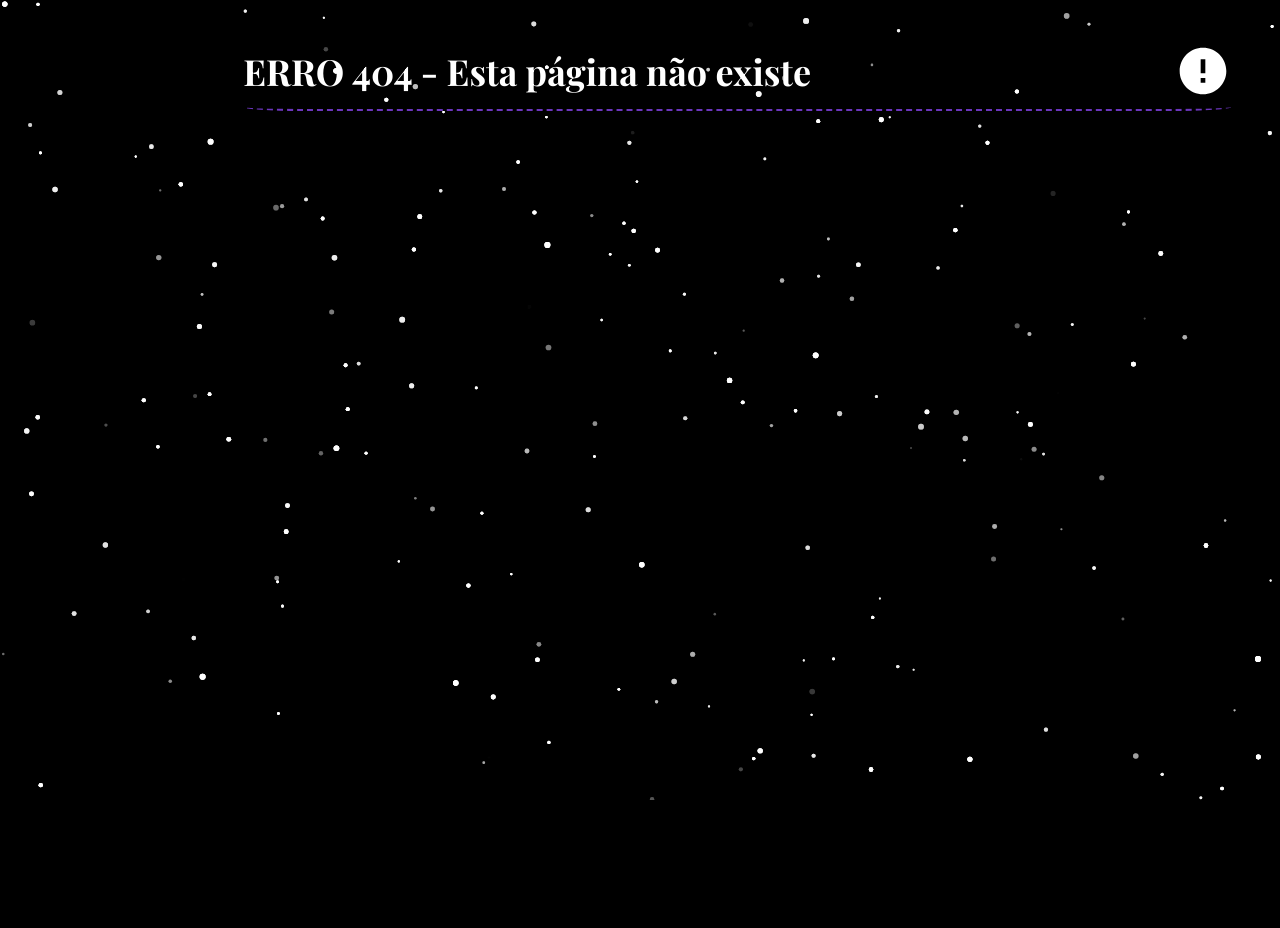
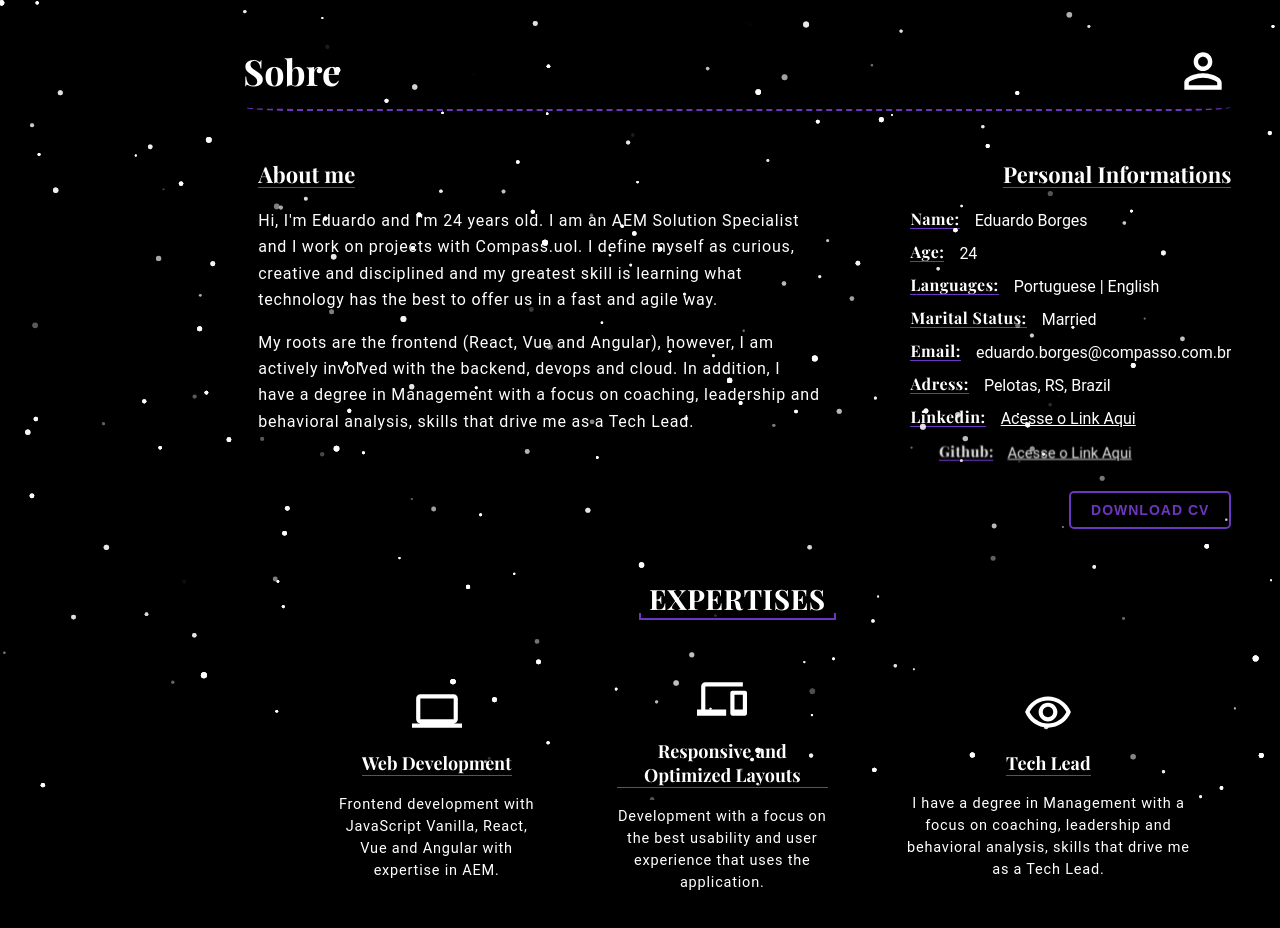
Before and after one commit to Eduardo-SBorges/portifolio, a React (Create React App) app: page /about in a window 1280 px wide. Before the commit this address had no page. Shown: the top 928 px of the page. Before the commit the page ends 800 px from the top, so only its background shows below. Built offline with nearby package versions, Linux system fonts and the light colour scheme; the HTML template or start-up script is replaced by a standard one.

Commit message:
write: home and about have been translated

```diff
--- a/package.json
+++ b/package.json
@@ -13,10 +13,8 @@
     "@testing-library/react": "^11.2.7",
     "@testing-library/user-event": "^12.8.3",
     "framer-motion": "4.1.17",
-    "particles.js": "^2.0.0",
     "react": "^17.0.2",
     "react-dom": "^17.0.2",
-    "react-particles-js": "^3.6.0",
     "react-router-dom": "^6.2.1",
     "react-scripts": "4.0.3",
     "react-tsparticles": "^1.37.5",
--- a/src/App.js
+++ b/src/App.js
@@ -31,11 +31,11 @@ const App = () => {
           <AnimatePresence>
             <Routes location={location} key={location.key}>
               <Route path="/" element={<HomeScreen />} />
-              <Route path="/sobre" element={<AboutScreen />} />
-              <Route path="/experiencia" element={<ResumeScreen />} />
-              <Route path="/habilidades" element={<SkillsScreen />} />
+              <Route path="/about" element={<AboutScreen />} />
+              <Route path="/experience" element={<ResumeScreen />} />
+              <Route path="/skills" element={<SkillsScreen />} />
               <Route path="/portfolio" element={<PortfolioScreen />} />
-              <Route path="/contato" element={<ContactScreen />} />
+              <Route path="/contact" element={<ContactScreen />} />
               <Route path="*" element={<ErrorScreen />} />
             </Routes>
           </AnimatePresence>
--- a/src/components/Expertises/Expertises.styled.js
+++ b/src/components/Expertises/Expertises.styled.js
@@ -58,6 +58,7 @@ export const Header = styled(motion.div)`
 `;
 
 export const UL = styled(motion.ul)`
+  text-align: center;
   list-style: none;
   display: flex;
   position: relative;
--- a/src/components/Footer/Footer.js
+++ b/src/components/Footer/Footer.js
@@ -20,7 +20,7 @@ const Footer = () => {
         ))}
       </BoxSocial>
       <Paragraph text={`${time.year} @ ${personalData.name}.`} />
-      <Paragraph text="Todos os direitos reservados." />
+      <Paragraph text="All rights reserved." />
     </Container>
   );
 };
--- a/src/components/PersonalInfo/PersonalInfo.js
+++ b/src/components/PersonalInfo/PersonalInfo.js
@@ -4,11 +4,12 @@ import Paragraph from '../Paragraph/Paragraph';
 import Container from './PersonalInfo.styled';
 import { animaItems, animaSubItems } from '../../constants/animation';
 
-export const PersonalInfo = ({ title, text }) => {
+export const PersonalInfo = ({ title, text_one, text_two }) => {
   return (
     <Container variants={animaItems}>
       <Title size="h3" text={title} variants={animaSubItems} />
-      <Paragraph text={text} variants={animaSubItems} />
+      <Paragraph text={text_one} variants={animaSubItems} />
+      <Paragraph text={text_two} variants={animaSubItems} />
     </Container>
   );
 };
--- a/src/constants/data.js
+++ b/src/constants/data.js
@@ -25,10 +25,12 @@ import deploy11 from '../assets/img/deploy11.jpg';
 export const personalData = {
   name: 'Eduardo Borges',
   imgProfileSrc: imgAvatar,
-  profission: 'Desenvolvedor!',
-  aboutMeTitle: 'Sobre mim',
-  aboutMeText:
-    'Olá, sou Eduardo! Formado em Administração de Empresas com foco em coaching e análise comportamental. Buscando uma nova paixão, me encontrei no universo da tecnologia. Atualmente, estou trabalhando como desenvolvedor AEM, especificamente com desenvolvimento de aplicações web. Curioso, criativo e disciplinado, fico na maior parte do meu tempo livre estudando novas tecnologias, batendo papo em calls com amigos e com a família (sou casado). Tenho experiência em visão de negócios e gestão de pessoas, assim como habilidades em liderança e comunicação com foco em entrega de resultados.',
+  profission: 'AEM Solution Specialist!',
+  aboutMeTitle: 'About me',
+  aboutMeTextOne:
+    "Hi, I'm Eduardo and I'm 24 years old. I am an AEM Solution Specialist and I work on projects with Compass.uol. I define myself as curious, creative and disciplined and my greatest skill is learning what technology has the best to offer us in a fast and agile way.",
+  aboutMeTextTwo:
+    "My roots are the frontend (React, Vue and Angular), however, I am actively involved with the backend, devops and cloud. In addition, I have a degree in Management with a focus on coaching, leadership and behavioral analysis, skills that drive me as a Tech Lead."
 };
 
 // Social Media
@@ -38,22 +40,22 @@ const sizeLogo = `large`;
 
 export const expert = [
   {
-    title: 'Desenvolvimento Web',
+    title: 'Web Development',
     icon: <ComputerOutlined fontSize={sizeLogo} />,
     description:
-      'Desenvolvimento Web Front-end utilizando a tecnologia ADOBE AEM (Adobe Experience Manager).',
+      'Frontend development with JavaScript Vanilla, React, Vue and Angular with expertise in AEM.',
   },
   {
-    title: 'Responsividade',
+    title: 'Responsive and Optimized Layouts',
     icon: <DevicesOutlined fontSize={sizeLogo} />,
     description:
-      'Desenvolvimento de aplicações WEB personalizadas e que se adequem a todos os dispositivos e interfaces na atual geração.',
+      'Development with a focus on the best usability and user experience that uses the application.',
   },
   {
-    title: 'Web Design',
+    title: 'Tech Lead',
     icon: <RemoveRedEyeOutlined fontSize={sizeLogo} />,
     description:
-      'Com o objetivo de me tornar um NINJA em estilização de sites, busco criar sites com designs modernos, animados e criativos.',
+      'I have a degree in Management with a focus on coaching, leadership and behavioral analysis, skills that drive me as a Tech Lead.',
   },
 ];
 
@@ -158,12 +160,12 @@ export const personalEducation = [
 // Screen About Me
 
 export const personalInformation = {
-  title: 'Informações Pessoais',
+  title: 'Personal Informations',
   name: 'Eduardo Borges',
-  age: '23',
-  languages: 'Português e Inglês',
-  state: 'Casado',
-  residence: 'Pelotas, RS, Brasil',
+  age: '24',
+  languages: 'Portuguese | English',
+  state: 'Married',
+  residence: 'Pelotas, RS, Brazil',
   email: 'eduardo.borges@compasso.com.br',
   linkedin: 'https://www.linkedin.com/in/eduardoxxborges/',
   github: 'https://github.com/Eduardo-SBorges',
--- a/src/constants/navLinks.js
+++ b/src/constants/navLinks.js
@@ -11,33 +11,33 @@ const sizeLogoSvg = `medium`;
 
 export const navLinks = [
   {
-    name: 'INICIO',
+    name: 'HOME',
     src: '/',
     svgLogo: <HomeOutlined fontSize={sizeLogoSvg} />,
   },
   {
-    name: 'SOBRE',
-    src: '/sobre',
+    name: 'ABOUT',
+    src: '/about',
     svgLogo: <PermIdentity fontSize={sizeLogoSvg} />,
   },
   {
-    name: 'EXPERIÊNCIA',
-    src: '/experiencia',
+    name: 'EXPERIENCE',
+    src: '/experience',
     svgLogo: <BadgeOutlined fontSize={sizeLogoSvg} />,
   },
   {
-    name: 'HABILIDADES',
-    src: '/habilidades',
+    name: 'SKILLS',
+    src: '/skills',
     svgLogo: <BookOutlined fontSize={sizeLogoSvg} />,
   },
   {
-    name: 'PORTFÓLIO',
+    name: 'PORTFOLIO',
     src: '/portfolio',
     svgLogo: <WorkOutlineOutlined fontSize={sizeLogoSvg} />,
   },
   {
-    name: 'CONTATO',
-    src: '/contato',
+    name: 'CONTACT',
+    src: '/contact',
     svgLogo: <EmailOutlined fontSize={sizeLogoSvg} />,
   },
 ];
--- a/src/screens/About/AboutScreen.js
+++ b/src/screens/About/AboutScreen.js
@@ -25,21 +25,22 @@ const About = () => {
       <FlexBox variants={animaItems} initial="hidden" animate="visible">
         <PersonalInfo
           title={personalData.aboutMeTitle}
-          text={personalData.aboutMeText}
+          text_one={personalData.aboutMeTextOne}
+          text_two={personalData.aboutMeTextTwo}
         />
         <Information
           title={personalInformation.title}
-          nameInfo="Nome:"
+          nameInfo="Name:"
           name={personalInformation.name}
-          ageInfo="Idade:"
+          ageInfo="Age:"
           age={personalInformation.age}
-          languagesInfo="Idiomas:"
+          languagesInfo="Languages:"
           languages={personalInformation.languages}
-          stateInfo="Estado Cívil:"
+          stateInfo="Marital Status:"
           state={personalInformation.state}
-          emailInfo="E-mail:"
+          emailInfo="Email:"
           email={personalInformation.email}
-          residenceInfo="Residência:"
+          residenceInfo="Adress:"
           residence={personalInformation.residence}
           linkedinInfo="Linkedin:"
           linkedin={personalInformation.linkedin}
--- a/src/screens/Home/HomeScreen.js
+++ b/src/screens/Home/HomeScreen.js
@@ -66,7 +66,7 @@ const HomeScreen = () => {
       >
         <Title size="h1" text={personalData.name} />
         <BoxTyping variants={animaDelayII}>
-          Sou um <span ref={el}></span>
+          I am an <span ref={el}></span>
         </BoxTyping>
       </BoxTitle>
     </Container>
```
